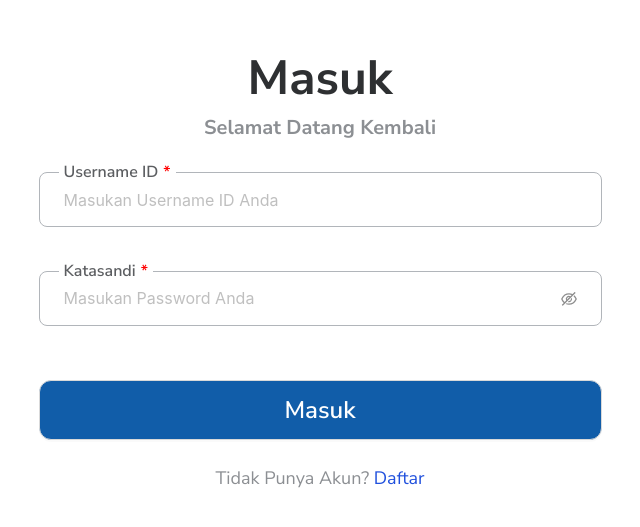
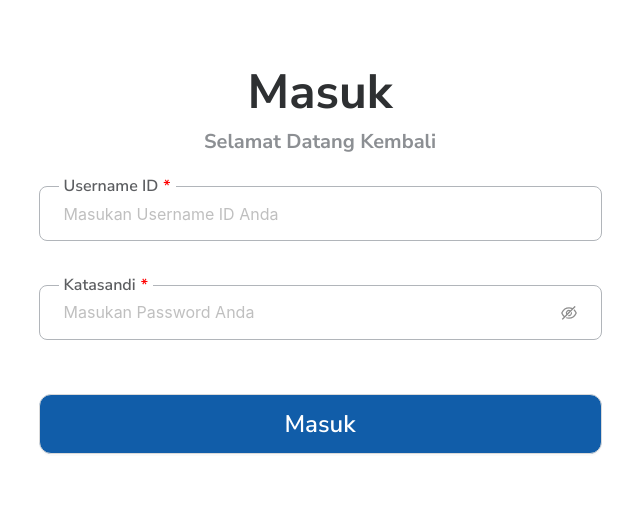
Before and after one commit to nizarfazari/setara, a React (Vite) app: page /login in a window 1280 px wide. Shown: the part 129-656 px from the top of the page, without its empty margins (320-960 px from the left). Built offline with nearby package versions, Linux system fonts and the light colour scheme.

Commit message:
added keterangan error in login

```diff
--- a/src/pages/login/index.tsx
+++ b/src/pages/login/index.tsx
@@ -29,7 +29,7 @@ const Login = () => {
       const data = await response.json();
       if (!response.ok) {
         console.log(data)
-        throw new Error(data.errors ?? 'Failed to sign in');
+        throw new Error(data.errors ?? 'Email atau Password Salah');
 
       }
       openNotificationWithIcon('success', 'Success', data.message)
@@ -91,7 +91,7 @@ const Login = () => {
               {loading ? 'Loading...' : 'Masuk'}
             </Button>
           </Form.Item>
-          <p className='text-body-large font-normal text-black-600 text-center'>Tidak Punya Akun? <span className='text-[#2050DD]'>Daftar</span></p>
+          {/* <p className='text-body-large font-normal text-black-600 text-center'>Tidak Punya Akun? <span className='text-[#2050DD]'>Daftar</span></p> */}
         </Form>
 
       </div>
```
